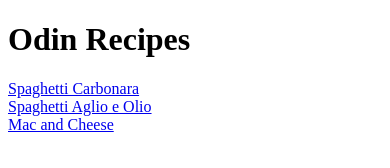
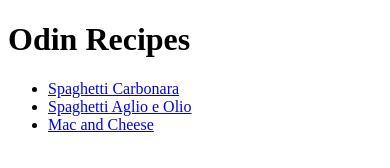
Before and after one commit to TheBasedOne/odin-recipes, a plain HTML site: page index.html in a window 390 px wide. Drawn offline with Linux system fonts and the light colour scheme.

Commit message:
Change breakpoints to unordered list in index.html

```diff
--- a/index.html
+++ b/index.html
@@ -7,10 +7,10 @@
     <body>
         <h1>Odin Recipes</h1>
 
-        <a href="./recipes/carbonara.html" target="_blank" rel="noopener noreferrer">Spaghetti Carbonara</a>
-        <br>
-        <a href="./recipes/aglio-e-olio.html" target="_blank" rel="noopener noreferrer">Spaghetti Aglio e Olio</a>
-        <br>
-        <a href="./recipes/mac-and-cheese.html" target="_blank" rel="noopener noreferrer">Mac and Cheese</a>
+        <ul>
+            <li><a href="./recipes/carbonara.html" target="_blank" rel="noopener noreferrer">Spaghetti Carbonara</a></li>
+            <li><a href="./recipes/aglio-e-olio.html" target="_blank" rel="noopener noreferrer">Spaghetti Aglio e Olio</a></li>
+            <li><a href="./recipes/mac-and-cheese.html" target="_blank" rel="noopener noreferrer">Mac and Cheese</a></li>
+        </ul>
     </body>
 </html>
```
